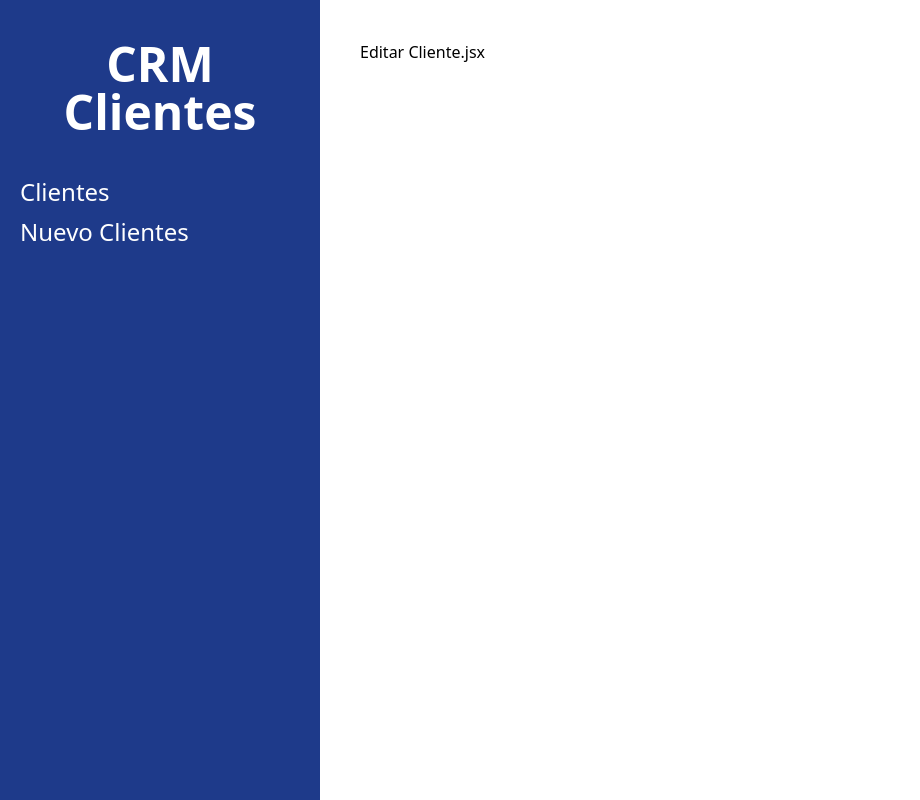
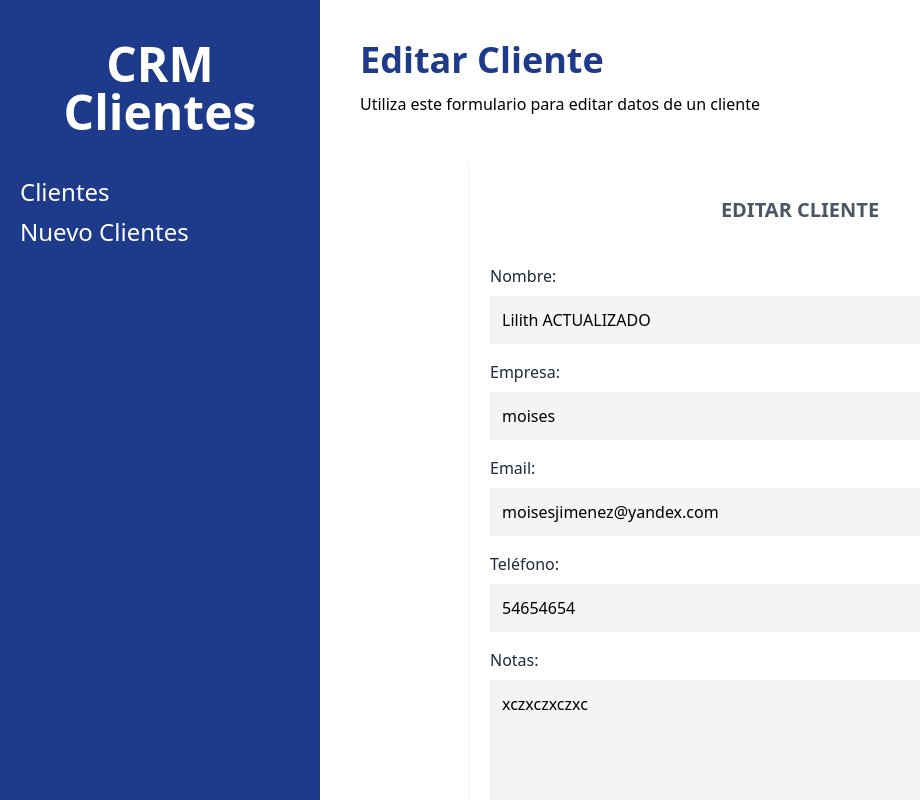
Before and after one commit to MoisesKMS/crm-react, a React app: page /clientes/editar/1 in a window 1280 px wide. Shown: the whole page, without its empty margins (0-920 px from the left). Built offline with nearby package versions, Linux system fonts and the light colour scheme; data requests are answered from the project's data file; the HTML template or start-up script is replaced by a standard one.

Commit message:
1.3.1
-Spinner de cargar para ver cliente
-Editar Clientes
-Spinner para el Formulario

```diff
--- a/db.json
+++ b/db.json
@@ -1,7 +1,7 @@
 {
   "clientes": [
     {
-      "nombre": "Lilith Arista",
+      "nombre": "Lilith ACTUALIZADO",
       "empresa": "moises",
       "email": "moisesjimenez@yandex.com",
       "telefono": "54654654",
@@ -33,12 +33,20 @@
       "id": 4
     },
     {
-      "nombre": "Lilith Arista",
+      "nombre": "Lilith Arista Actualizado",
       "empresa": "moises",
       "email": "moisesjimenez@yandex.com",
       "telefono": "",
       "notas": "",
       "id": 5
+    },
+    {
+      "nombre": "Lilith",
+      "empresa": "KyokoApps",
+      "email": "KumyYami@Yandex.com",
+      "telefono": "",
+      "notas": "",
+      "id": 6
     }
   ]
 }
--- a/src/components/Cliente.jsx
+++ b/src/components/Cliente.jsx
@@ -23,6 +23,7 @@ function Cliente({ cliente }) {
                 <button
                     className="bg-blue-600 hover:bg-blue-700 block w-full text-white p-2 uppercase font-bold text-xs mt-3"
                     type="button"
+                    onClick={() => navigate(`/clientes/editar/${id}`)}
                 >Editar</button>
                 <button
                     className="bg-red-600 hover:bg-red-700 block w-full text-white p-2 uppercase font-bold text-xs mt-3"
--- a/src/components/Formulario.jsx
+++ b/src/components/Formulario.jsx
@@ -1,8 +1,9 @@
 import { Formik, Form, Field, ErrorMessage } from "formik";
 import { useNavigate } from 'react-router-dom'
 import * as Yup from 'yup';
+import Spinner from "../components/Spinner";
 
-function Formulario() {
+function Formulario({ cliente, cargando }) {
 
     const navigate = useNavigate();
 
@@ -27,8 +28,22 @@ function Formulario() {
 
     const handleSubmit = async valores => {
         try {
+            let respuesta;
+            if (cliente.id) {
+                //Editar registro
+                const url = `http://localhost:4000/clientes/${cliente.id}`;
+                respuesta = await fetch(url, {
+                    method: 'PUT',
+                    body: JSON.stringify(valores),
+                    headers: {
+                        'Content-Type': 'application/json'
+                    }
+                })
+
+            } else {
+                //Nuevo Registro
                 const url = 'http://localhost:4000/clientes';
-            const respuesta = await fetch(url, {
+                respuesta = await fetch(url, {
                     method: 'POST',
                     body: JSON.stringify(valores),
                     headers: {
@@ -36,7 +51,9 @@ function Formulario() {
                     }
                 })
 
-            const resultado = await respuesta.json();
+            }
+
+            await respuesta.json();
             navigate('/clientes');
         } catch (error) {
             console.log(error);
@@ -44,17 +61,21 @@ function Formulario() {
     }
 
     return (
+
+        cargando ? <Spinner /> : (
+
             <div className="bg-white mt-10 px-5 py-10 rounded-md shadow-md md:w-3/4 mx-auto">
-            <h1 className="text-gray-600 font-bold text-xl uppercase text-center">Agregar Cliente</h1>
+                <h1 className="text-gray-600 font-bold text-xl uppercase text-center">{cliente?.nombre ? 'Editar Cliente' : 'Agregar Cliente'}</h1>
 
                 <Formik
                     initialValues={{
-                    nombre: '',
-                    empresa: '',
-                    email: '',
-                    telefono: '',
-                    notas: ''
+                        nombre: cliente?.nombre ?? '',
+                        empresa: cliente?.empresa ?? '',
+                        email: cliente?.email ?? '',
+                        telefono: cliente?.telefono ?? '',
+                        notas: cliente?.notas ?? ''
                     }}
+                    enableReinitialize={true}
                     onSubmit={async (values, { resetForm }) => {
                         await handleSubmit(values);
                         resetForm();
@@ -127,8 +148,8 @@ function Formulario() {
 
                                 <input
                                     type="submit"
-                                value="Agregar Cliente"
-                                className="mt-5 w-full bg-blue-800 p-3 text-white uppercase font-bold text-lg"
+                                    value={cliente?.nombre ? 'Guarar Cambios' : 'Agregar Cliente'}
+                                    className="mt-5 w-full bg-blue-800 p-3 text-white uppercase font-bold text-lg hover:cursor-pointer hover:bg-blue-900 transition-all"
                                 />
                             </Form>
                         )
@@ -137,5 +158,12 @@ function Formulario() {
 
             </div>
         )
+    )
 }
+
+Formulario.defaultProps = {
+    cliente: {},
+    cargando: false
+}
+
 export default Formulario;
--- /dev/null
+++ b/src/components/Spinner.jsx
@@ -0,0 +1,12 @@
+import '../styles/Spinner.css';
+
+function Spinner() {
+    return (
+        <div className=" spinner">
+            < div className="bounce1"></div>
+            < div className="bounce2"></div>
+            < div className="bounce3"></div>
+        </div >
+    )
+}
+export default Spinner;
--- a/src/paginas/EditarCliente.jsx
+++ b/src/paginas/EditarCliente.jsx
@@ -1,8 +1,47 @@
+import { useEffect, useState } from "react";
+import { useParams } from "react-router-dom";
+import Formulario from "../components/Formulario";
+import Spinner from "../components/Spinner";
+
 function EditarCliente() {
+
+    const [cliente, setCliente] = useState({});
+    const [cargando, setCargando] = useState(true);
+
+    const { id } = useParams();
+
+    useEffect(() => {
+        const obtnerClienteAPI = async () => {
+            try {
+                const url = `http://localhost:4000/clientes/${id}`;
+                const respuesta = await fetch(url);
+                const resultado = await respuesta.json();
+
+                setCliente(resultado);
+
+            } catch (error) {
+                console.log(error);
+            }
+            setCargando(!cargando);
+        }
+        obtnerClienteAPI();
+    }, [])
+
     return (
         <>
-            <h1>Editar Cliente.jsx</h1>
+            <h1 className="font-black text-4xl text-blue-900">Editar Cliente</h1>
+            {cargando ? <Spinner /> : cliente?.nombre ? (
+                <>
+                    <p className="mt-3">Utiliza este formulario para editar datos de un cliente</p>
+                    <Formulario
+                        cliente={cliente}
+                        cargando={cargando}
+                    />
+                </>
+            ) : <p className="mt-5 font-bold text-red-500">{`El Cliente con el id ${id}, no fue encontrado.`}</p>
+            }
         </>
     )
 }
+
 export default EditarCliente;
--- a/src/paginas/VerCliente.jsx
+++ b/src/paginas/VerCliente.jsx
@@ -1,15 +1,15 @@
 import { useEffect, useState } from "react";
 import { useParams } from "react-router-dom";
+import Spinner from "../components/Spinner";
 
 function VerCliente() {
 
     const [cliente, setCliente] = useState({});
-    const [cargando, setCargando] = useState(false);
+    const [cargando, setCargando] = useState(true);
 
     const { id } = useParams();
 
     useEffect(() => {
-        setCargando(!cargando);
         const obtnerClienteAPI = async () => {
             try {
                 const url = `http://localhost:4000/clientes/${id}`;
@@ -21,16 +21,16 @@ function VerCliente() {
             } catch (error) {
                 console.log(error);
             }
-            setCargando(false);
+            setCargando(!cargando);
         }
         obtnerClienteAPI();
     }, [])
 
     return (
 
-        Object.keys(cliente).length === 0 ? <p>No hay Resultados</p> : (
-            <>
-                {cargando ? 'Cargando' : (
+        cargando ? <Spinner /> :
+            Object.keys(cliente).length === 0 ?
+                <p>No hay Resultados</p> : (
                     <>
                         <h1 className="font-black text-4xl text-blue-900">Ver Cliente: {cliente.nombre}</h1>
                         <p className="mt-3">Informacón del Cliente</p>
@@ -64,11 +64,7 @@ function VerCliente() {
                             </p>
                         )}
                     </>
-                )}
-            </>
-        )
-
-
+                )
     )
 }
 export default VerCliente;
--- /dev/null
+++ b/src/styles/Spinner.css
@@ -0,0 +1,42 @@
+.spinner {
+    margin: 100px auto 0;
+    width: 70px;
+    text-align: center;
+    margin: 0 auto;
+  }
+
+  .spinner > div {
+    width: 18px;
+    height: 18px;
+    background-color: #1f3a8a;
+
+    border-radius: 100%;
+    display: inline-block;
+    -webkit-animation: sk-bouncedelay 1.4s infinite ease-in-out both;
+    animation: sk-bouncedelay 1.4s infinite ease-in-out both;
+  }
+
+  .spinner .bounce1 {
+    -webkit-animation-delay: -0.32s;
+    animation-delay: -0.32s;
+  }
+
+  .spinner .bounce2 {
+    -webkit-animation-delay: -0.16s;
+    animation-delay: -0.16s;
+  }
+
+  @-webkit-keyframes sk-bouncedelay {
+    0%, 80%, 100% { -webkit-transform: scale(0) }
+    40% { -webkit-transform: scale(1.0) }
+  }
+
+  @keyframes sk-bouncedelay {
+    0%, 80%, 100% {
+      -webkit-transform: scale(0);
+      transform: scale(0);
+    } 40% {
+      -webkit-transform: scale(1.0);
+      transform: scale(1.0);
+    }
+  }
```
Lines whose indentation alone changed are shown as unchanged.
